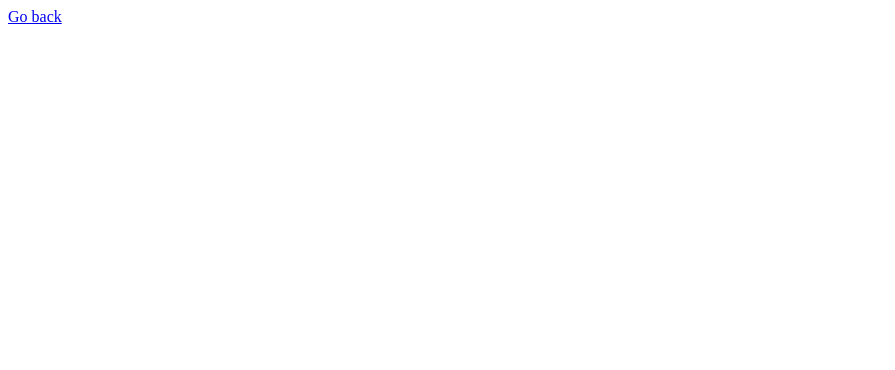
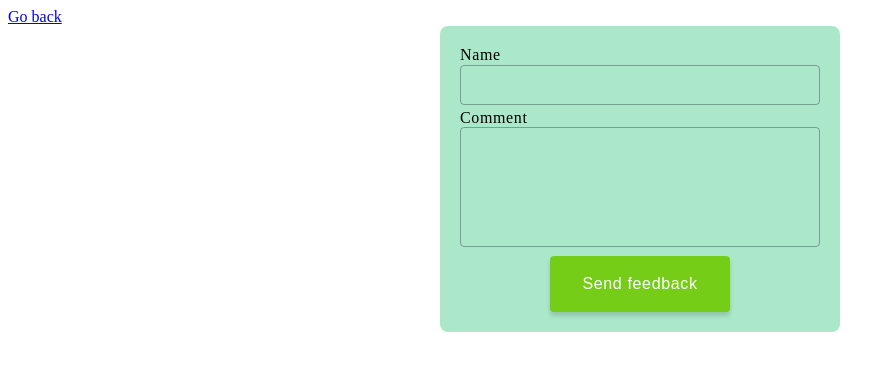
Before and after one commit to Pavlo-Malysh/blended-js-3, a plain HTML site: page module-09.html in a window 1280 px wide. Shown: the whole page, without its empty margins (0-895 px from the left). Drawn offline with Linux system fonts and the light colour scheme.

Commit message:
add form module 9

```diff
--- /dev/null
+++ b/css/module-9.css
@@ -0,0 +1,78 @@
+*,
+::before,
+::after {
+    box-sizing: border-box;
+}
+
+.form-container {
+    width: 400px;
+    background-color: #abe8c9;
+    padding: 20px;
+    margin: 0 auto;
+    border-radius: 8px;
+}
+
+.form-label {
+    display: block;
+    margin-bottom: 4px;
+    font-size: 16px;
+    line-height: 1.17;
+    letter-spacing: 0.04em;
+    color: #000000;
+}
+
+.form-input {
+    width: 100%;
+    height: 40px;
+    border: 1px solid rgba(46, 47, 66, 0.4);
+    border-radius: 4px;
+    background-color: transparent;
+    padding-left: 16px;
+    padding-right: 16px;
+    font-size: 16px;
+    color: #434455;
+    outline: transparent;
+    transition: border-color 250ms cubic-bezier(0.4, 0, 0.2, 1);
+}
+
+.form-input:focus,
+.form-textarea:focus {
+    border: 2px solid #0b28e8;
+}
+
+.form-textarea {
+    font-size: 16px;
+    line-height: 1.17;
+    letter-spacing: 0.04em;
+    color: #434455;
+    width: 100%;
+    height: 120px;
+    resize: none;
+    padding: 8px 16px;
+    border: 1px solid rgba(46, 47, 66, 0.4);
+    border-radius: 4px;
+    outline: transparent;
+    background-color: transparent;
+    transition: border-color 250ms cubic-bezier(0.4, 0, 0.2, 1);
+}
+
+.form-btn {
+    font-weight: 500;
+    font-size: 16px;
+    line-height: 1.5;
+    letter-spacing: 0.04em;
+    color: #fff;
+    box-shadow: 0 4px 4px 0 rgba(0, 0, 0, 0.15);
+    border: none;
+    background-color: #76cd18;
+    border-radius: 4px;
+    padding: 16px 32px;
+    margin: 0 auto;
+    display: block;
+    min-width: 169px;
+    transition: background-color 250ms cubic-bezier(0.4, 0, 0.2, 1);
+}
+
+.form-btn:hover {
+    background-color: #b0e414;
+}
--- a/js/module-9.js
+++ b/js/module-9.js
@@ -2,4 +2,51 @@ console.log(localStorage);
 
 localStorage.setItem("ui-theme", "light");
 
-console.log(localStorage);
+
+const settings = {
+    theme: "dark",
+    isAuthenticated: true,
+    options: [1, 2, 3],
+};
+localStorage.setItem("settings", JSON.stringify(settings));
+
+const savedSettings = localStorage.getItem("settings");
+console.log(savedSettings); // A string
+
+const parsedSettings = JSON.parse(savedSettings);
+console.log(parsedSettings); // Settings object
+
+localStorage.setItem("ui-theme", "dark");
+console.log(localStorage.getItem("ui-theme")); // "dark"
+
+localStorage.removeItem("ui-theme");
+console.log(localStorage.getItem("ui-theme")); // null
+
+// localStorage.clear()
+
+const formElem = document.querySelector(".feedback-form")
+const userName = formElem.elements.name
+const userMessage = formElem.elements.message
+
+userName.value = localStorage.getItem("name") || ""
+userMessage.value = localStorage.getItem("message") || ""
+
+formElem.addEventListener("input", handlerAddData)
+
+function handlerAddData(event) {
+    localStorage.setItem("name", event.currentTarget.elements.name.value)
+    localStorage.setItem("message", event.currentTarget.elements.message.value)
+}
+
+formElem.addEventListener("submit", handlerRemoveStorage)
+
+function handlerRemoveStorage(evt) {
+    evt.preventDefault();
+    console.log(evt.target.elements.name.value);
+    console.log(evt.target.elements.message.value);
+
+    localStorage.removeItem("name")
+    localStorage.removeItem("message")
+    formElem.reset()
+
+}
--- a/module-09.html
+++ b/module-09.html
@@ -4,11 +4,25 @@
 <head>
     <meta charset="UTF-8">
     <meta name="viewport" content="width=device-width, initial-scale=1.0">
-    <title>Document</title>
+    <title>Module 9</title>
+    <link rel="stylesheet" href="./css/module-9.css">
 </head>
 
 <body>
     <a href="./index.html">Go back</a>
+    <div class="form-container">
+        <form class="feedback-form">
+            <label class="form-label" for="user-name">
+                Name
+                <input class="form-input" type="text" name="name">
+            </label>
+            <label class="form-label" for="message">
+                Comment
+                <textarea class="form-textarea" rows="10" name="message"></textarea>
+            </label>
+            <button class="form-btn" type="submit">Send feedback</button>
+        </form>
+    </div>
 
 
     <script type="module" src="./js/module-9.js"></script>
```
